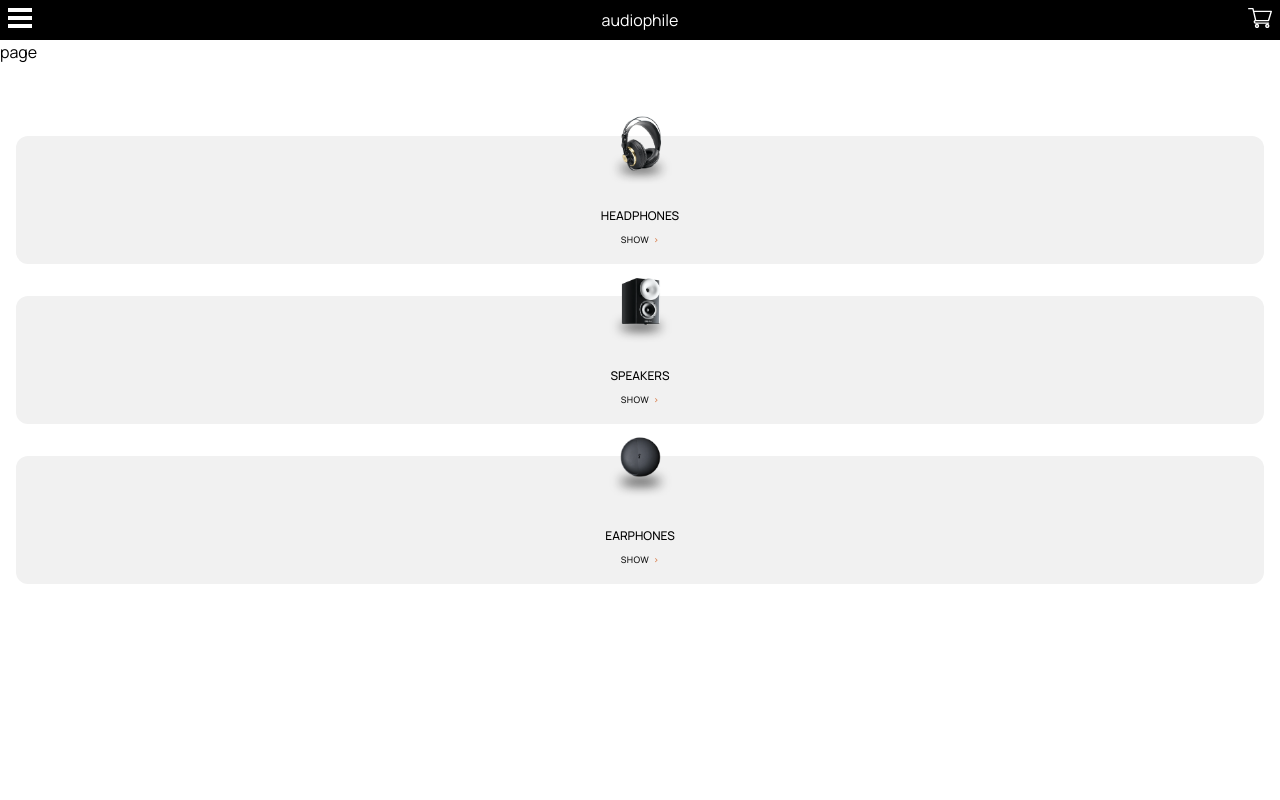
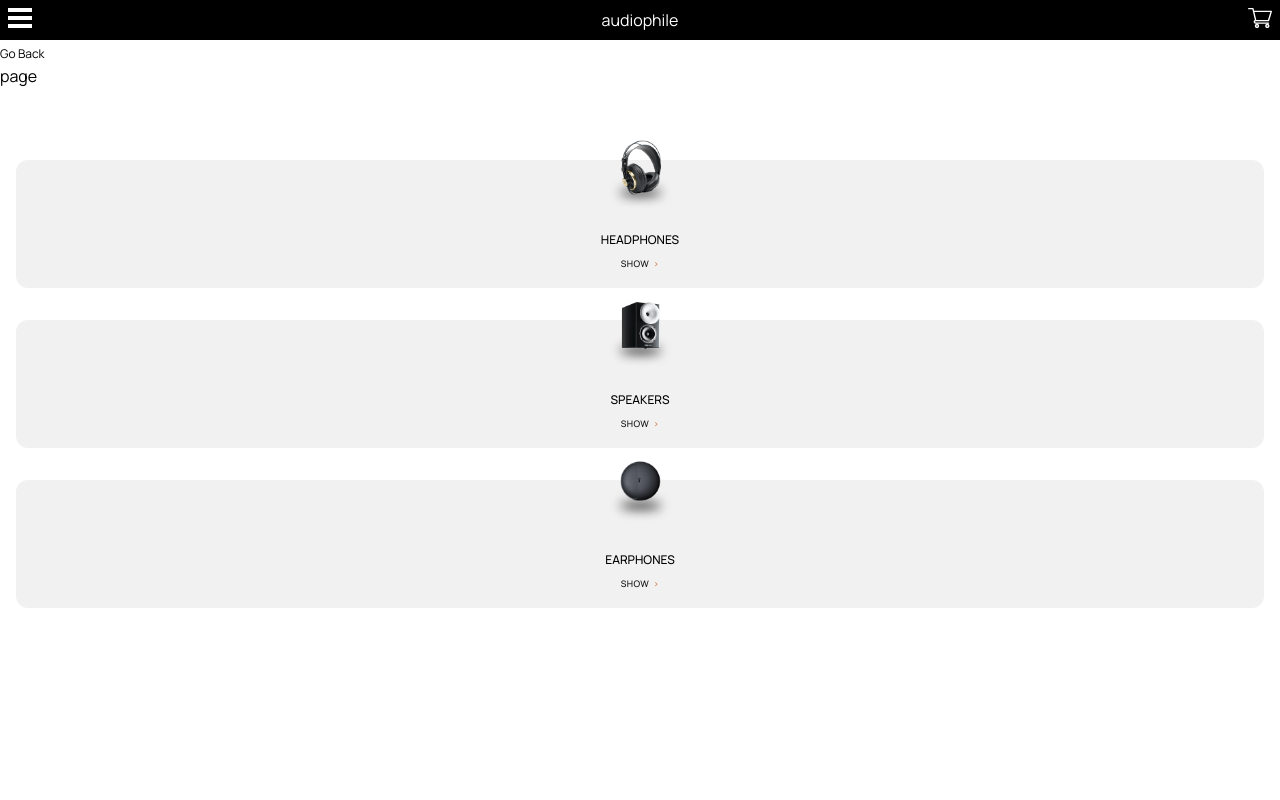
Before and after one commit to Dotjos/audiophile-ecommerce, a Next.js app: page /productDetail/1 in a window 1280 px wide. Shown: the top 800 px of the page. Built offline with nearby package versions, Linux system fonts and the light colour scheme.

Commit message:
feature--prevNav-done

```diff
--- /dev/null
+++ b/src/app/Components/Goback.tsx
@@ -0,0 +1,14 @@
+import { useRouter } from "next/navigation";
+
+
+export function Goback() {
+    const router=useRouter();
+    function handleBackNavigation(){
+        router.back();
+    }
+    return (
+      <button onClick={handleBackNavigation} className="text-xs text-PureBlack-100 hover:text-BurntSienna-100">
+        Go Back
+      </button>
+    );
+  }
--- a/src/app/productDetail/[id]/page.tsx
+++ b/src/app/productDetail/[id]/page.tsx
@@ -1,11 +1,18 @@
 "use client";
+import { Goback } from "@/app/Components/Goback";
+import { useRouter } from "next/navigation";
+
+
 
 const page = () => {
 
+    //remeber to create a go back functionality button when you come back
 
   return (
-
-    <div>page</div>
+    <div>
+      <Goback />
+      <div>page</div>
+    </div>
   );
 
 };
```
Also changed, not shown: src/app/Components.tsx (line endings or trailing spaces).
